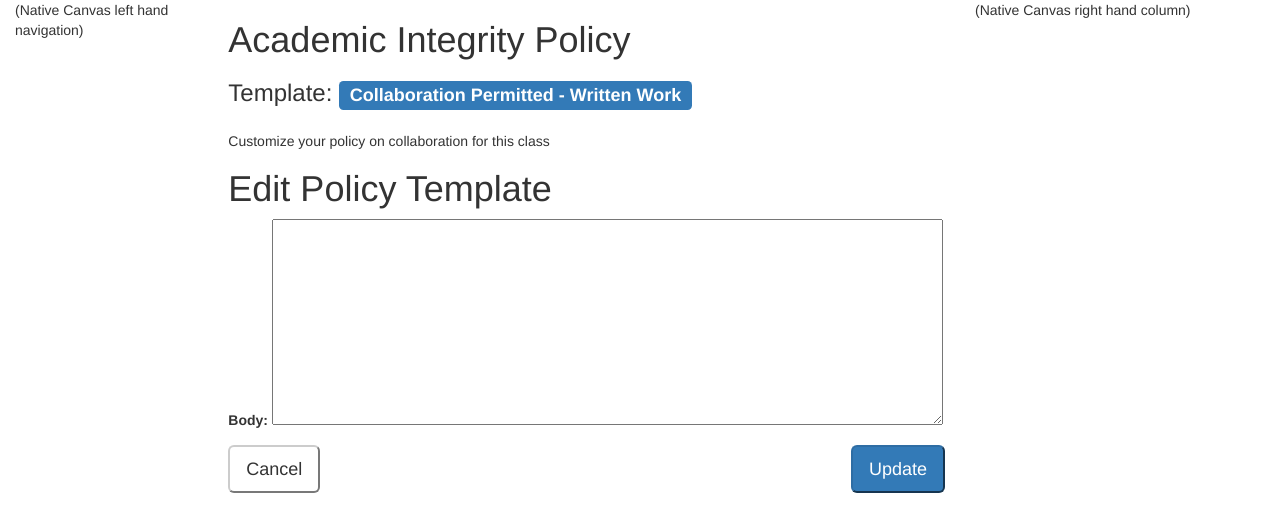
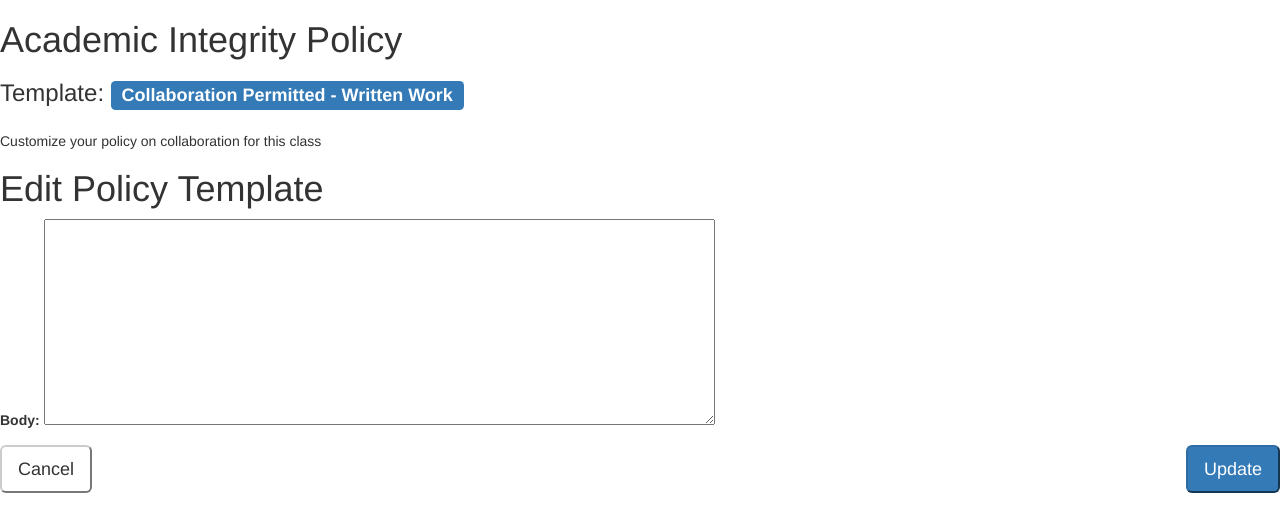
Before and after one commit to Harvard-ATG/academic_integrity_tool_v2, a Django app: template templates/admin_level_template_edit.html in a window 1280 px wide. Shown: the top 532 px of the page. Run offline with Django 3.2, Linux system fonts and the light colour scheme; the template is opened without the code that fills it: values that come from a table or form of the project are taken from there, others are empty; parts of the project's set-up code (start-up, migrations or seed data) failed here and were passed over; some libraries are stand-ins or nearby versions.

Commit message:
Remove left and right bootstrap columns from admin edit screen

```diff
--- a/templates/admin_level_template_edit.html
+++ b/templates/admin_level_template_edit.html
@@ -35,9 +35,8 @@
     </head>
 
     <body>
-        <div class="col-sm-2">(Native Canvas left hand navigation)</div>
 
-        <div class="col-sm-7">
+        <div>
             <h1>Academic Integrity Policy</h1>
             <h3>Template: <span class="label label-primary">Collaboration Permitted - Written Work</span></h3>
             <h5 style="margin-top: 2em">Customize your policy on collaboration for this class</h5>
@@ -50,7 +49,6 @@
 
         </div>
 
-        <div class="col-sm-3">(Native Canvas right hand column)</div>
     </body>
 
 {% endblock content %}
```
